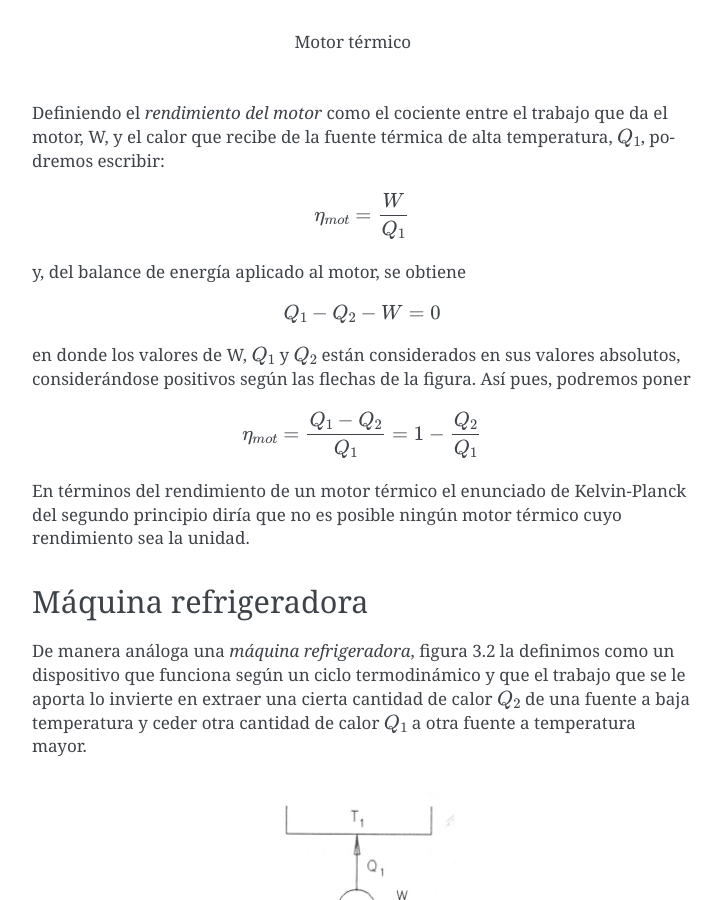
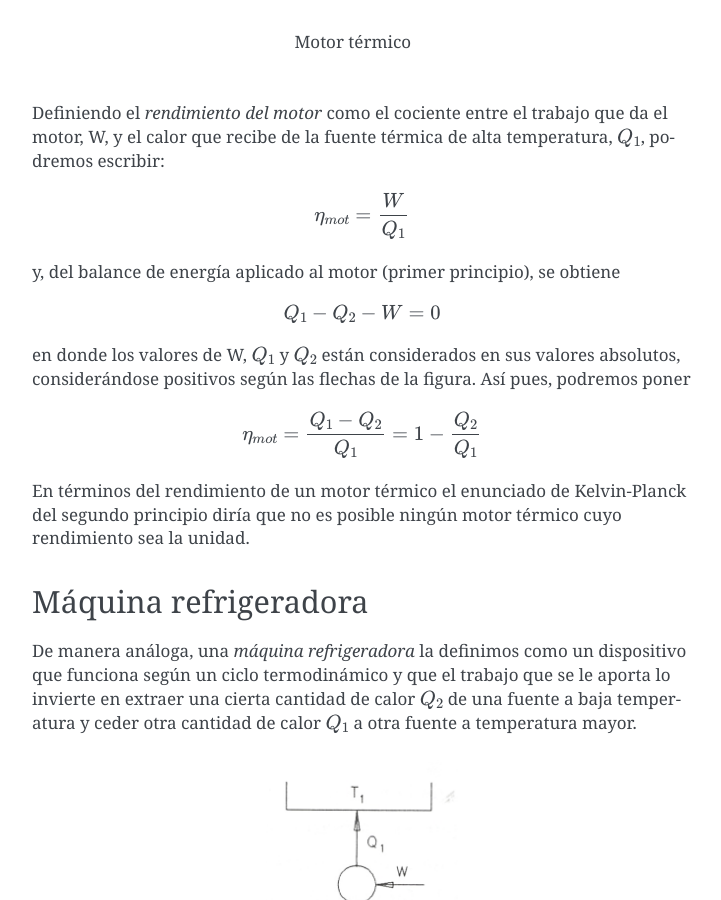
Before and after one commit to mantielero/termodinamica, a Sphinx documentation site: the page built from source/segundo_principio_enunciados_segundo_principio.rst, in a window 1280 px wide and 900 px high, scrolled down 1094 px. Shown: the whole window, without its empty margins (388-1109 px from the left). Built offline with Sphinx 7.4.7, drawn with Linux system fonts in a browser that asks for light colours.

Commit message:
Reestructuro

```diff
--- a/source/segundo_principio_enunciados_segundo_principio.rst
+++ b/source/segundo_principio_enunciados_segundo_principio.rst
@@ -35,7 +35,7 @@ Definiendo el *rendimiento del motor* como el cociente entre el trabajo que da e
 
    \eta_{mot} = \frac{W}{Q_1}
 
-y, del balance de energía aplicado al motor, se obtiene
+y, del balance de energía aplicado al motor (primer principio), se obtiene
 
 .. math::
 
@@ -52,7 +52,7 @@ En términos del rendimiento de un motor térmico el enunciado de Kelvin-Planck
 Máquina refrigeradora
 ---------------------
 
-De manera análoga una *máquina refrigeradora*, figura 3.2 la definimos como un dispositivo que funciona según un ciclo termodinámico y que el trabajo que se le aporta lo invierte en extraer una cierta cantidad de calor :math:`Q_2` de una fuente a baja temperatura y ceder otra cantidad de calor :math:`Q_1` a otra fuente a temperatura mayor.
+De manera análoga, una *máquina refrigeradora* la definimos como un dispositivo que funciona según un ciclo termodinámico y que el trabajo que se le aporta lo invierte en extraer una cierta cantidad de calor :math:`Q_2` de una fuente a baja temperatura y ceder otra cantidad de calor :math:`Q_1` a otra fuente a temperatura mayor.
 
 .. figure:: img/2nd_principio_maquina_refrigeradora.png
    :width: 30%
```
